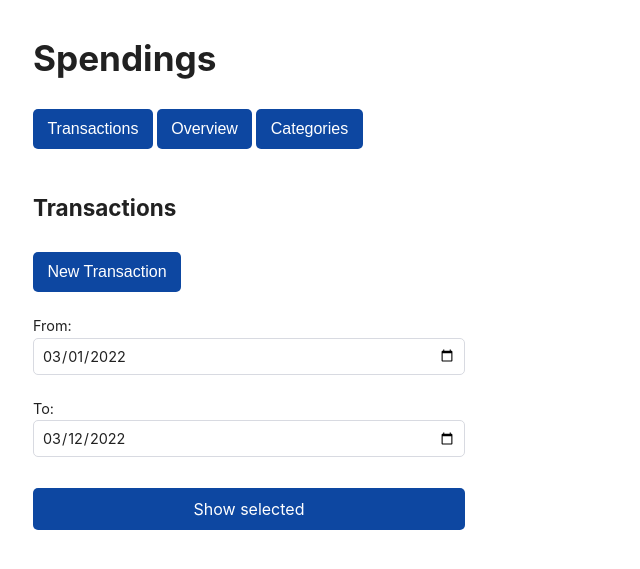
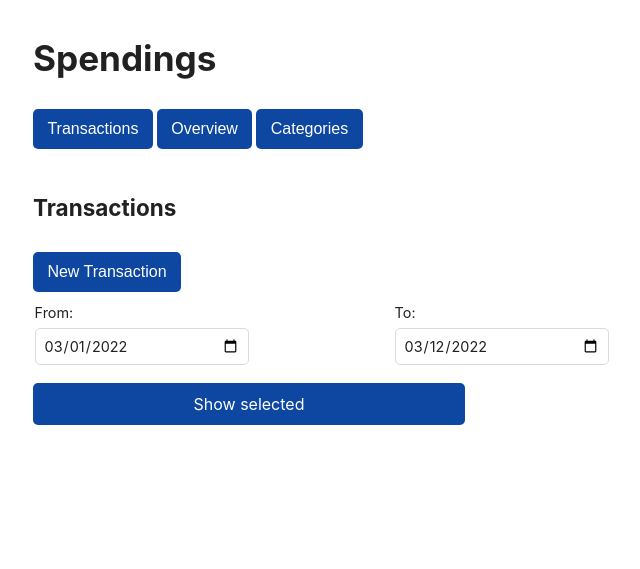
Before and after one commit to adambartyzal/spendings, a Flask app: page /transactions in a window 1280 px wide. Shown: the top 569 px of the page, without its empty margins (247-887 px from the left). Run offline with Flask 2, Linux system fonts and the light colour scheme; data that the repository does not hold is empty; some libraries are stand-ins or nearby versions.

Commit message:
added requirements

```diff
--- a/app/__init__.py
+++ b/app/__init__.py
@@ -2,11 +2,9 @@ from flask import Flask
 from config import Config
 from flask_sqlalchemy import SQLAlchemy
 from flask_migrate import Migrate
-from flask_bootstrap import Bootstrap
 
 app = Flask(__name__)
 app.config.from_object(Config)
-bootstrap = Bootstrap(app)
 db = SQLAlchemy(app)
 migrate = Migrate(app, db)
 
--- a/app/static/styles/styles.css
+++ b/app/static/styles/styles.css
@@ -303,7 +303,7 @@ th {
 
 tr:nth-child(even) {
   /* Set every other cell slightly darker. Improves readability.*/
-  background: var(--accent-bg);
+  background: var(--bg);
 }
 
 table caption {
@@ -537,6 +537,10 @@ pre code {
   filter: invert(100%);
 }
 
-.gray{
+.accent{
   background-color: var(--accent-bg)
 }
+
+.bg{
+  background-color: var(--bg)
+}
--- a/app/templates/categories.html
+++ b/app/templates/categories.html
@@ -8,7 +8,7 @@
   <tr>
     <td width="10%"><img src="/static/images/{{ category.icon_name }}" width=35 class="invert"></td>
     <td width="40%">{{ category.name }}</td>
-    <td width="50%" class="right_small">{{ category.description }}</td>
+    <td width="50%" class="right">{{ category.description }}</td>
   </tr>
 </table>
 {% endfor %}
--- a/app/templates/transactions.html
+++ b/app/templates/transactions.html
@@ -6,15 +6,26 @@
   <a href="/transaction/new"><button>New Transaction</button></a>
 </div>
 <form method="post">
-  <p>{{ form.date_from.label }}:<br>{{ form.date_from() }}</p>
+  <table>
+    <tr>
+      <td width="50%">{{ form.date_from.label }}:</td>
+      <td>{{ form.date_to.label }}:</td>
+    </tr>
+    <tr>
+      <td width="50%">{{ form.date_from() }}</td>
+      <td>{{ form.date_to() }}</td>
+    </tr>
+  </table>
+  <span>{{ form.submit() }}</span>
+</form>
 {% for transaction in transactions %}
 <table>
   {% if loop.index0 == 0 %}
-    <tr class="gray">
+  <tr class="accent">
     <td>{{ transaction.date|month_text }}</td>
   </tr>
   {% elif loop.index0 > 0 and loop.previtem.date|date_only != transaction.date|date_only %}
-    <tr class="gray">
+  <tr class="accent">
     <td>{{ transaction.date|month_text }}</td>
   </tr>
   {% endif %}
@@ -29,9 +40,6 @@
   </tr>
 </table>
 {% endfor %}
-  <p>{{ form.date_to.label }}:<br>{{ form.date_to() }}</p>
-  <p>{{ form.submit() }}</p>
-</form>
 <script>
   document.addEventListener("DOMContentLoaded", () => {
     const rows = document.querySelectorAll("tr[data-href]");
```
Also changed, not shown: app/templates/overview.html (+13 -4 lines), requirements.txt (added, +14 -0 lines). Lines whose indentation alone changed are shown as unchanged.
